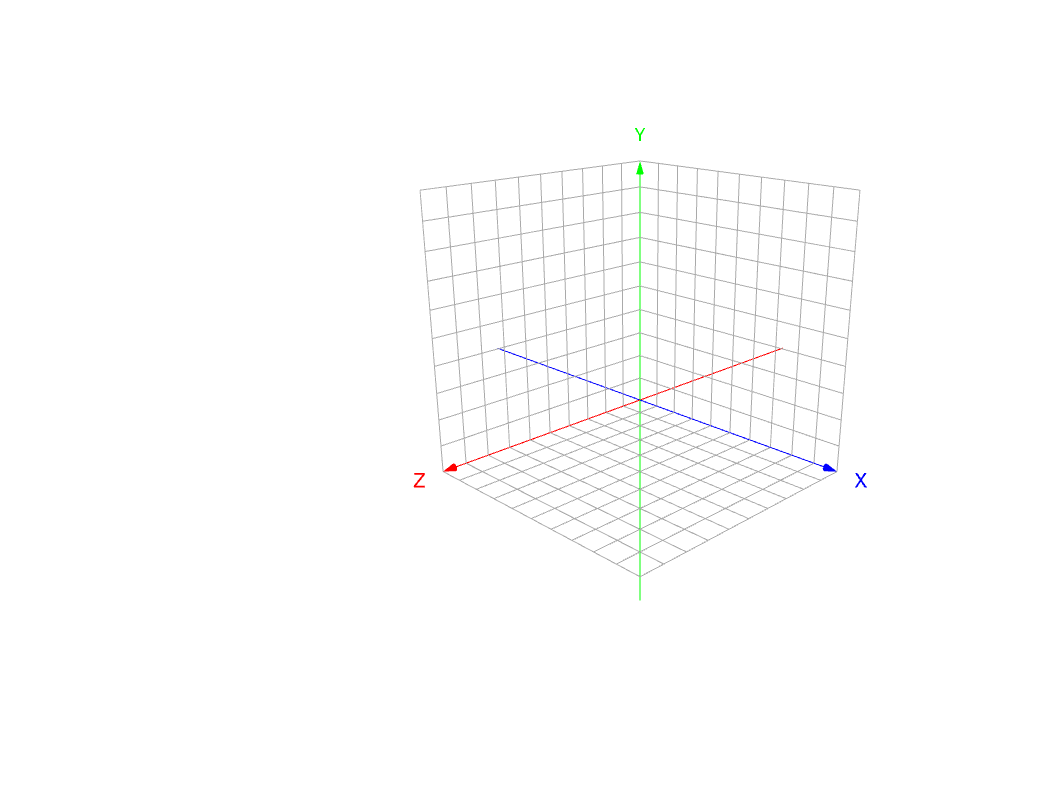
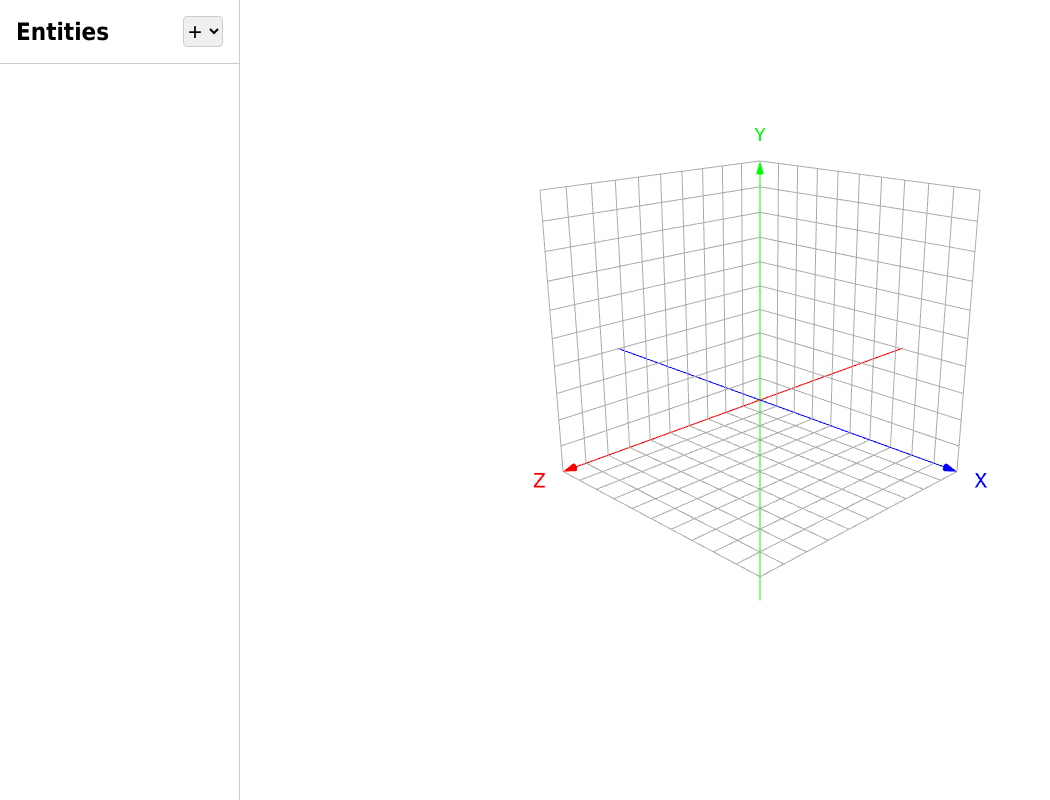
Before and after one commit to ben-sommer/vector-playground, a plain HTML site: page index.html in a window 1280 px wide. Shown: the whole page, without its empty margins (0-1050 px from the left). Drawn offline with nearby package versions, Linux system fonts and the light colour scheme; animation ran at ten frames a second.

Commit message:
feat: add dropdown

```diff
--- a/index.html
+++ b/index.html
@@ -4,11 +4,28 @@
 		<meta charset="UTF-8" />
 		<meta name="viewport" content="width=device-width, initial-scale=1.0" />
 		<title>Vector Playground</title>
+		<link rel="stylesheet" href="reset.css" />
 		<link rel="stylesheet" href="style.css" />
 		<script src="js/evaluatex.min.js"></script>
 	</head>
 	<body>
-		<canvas id="canvas"></canvas>
+		<div class="container">
+			<div class="panel">
+				<div class="inner">
+					<div class="header">
+						<h2>Entities</h2>
+						<select id="new">
+							<option hidden disabled selected value="">+</option>
+							<option value="point">Point</option>
+							<option value="line">Line</option>
+							<option value="plane">Plane</option>
+						</select>
+					</div>
+				</div>
+			</div>
+
+			<canvas id="canvas"></canvas>
+		</div>
 
 		<script type="importmap">
 			{
--- a/js/axes.js
+++ b/js/axes.js
@@ -29,10 +29,10 @@ export const axes = [
 /**
  * @param {THREE.Scene} scene
  */
-export const addAxesLabels = (scene) => {
+export const addAxesLabels = () => {
 	const loader = new FontLoader();
 
-	let labels = [];
+	window.labels = [];
 
 	loader.load("fonts/helvetiker_regular.typeface.json", function (font) {
 		for (const axis of axes) {
@@ -52,30 +52,28 @@ export const addAxesLabels = (scene) => {
 			label.position.set(...axis.direction.multiplyScalar(1.1));
 			label.scale.set(...new THREE.Vector3().setScalar(0.0005));
 
-			scene.add(label);
+			window.scene.add(label);
 
-			labels.push(label);
+			window.labels.push(label);
 		}
 	});
-
-	return labels;
 };
 
 /**
  * @param {THREE.Mesh[]} labels
  * @param {THREE.PerspectiveCamera} camera
  */
-export const rotateAxesLabels = (labels, camera) => {
-	for (const label of labels) {
-		label.quaternion.copy(camera.quaternion);
+export const rotateAxesLabels = () => {
+	for (const label of window.labels) {
+		label.quaternion.copy(window.camera.quaternion);
 	}
 };
 
 /**
  * @param {THREE.Scene} scene
  */
-export const drawGrids = (scene) => {
-	let lines = [];
+export const drawGrids = () => {
+	window.lines = [];
 
 	for (const axis of axes) {
 		for (let i = -10; i <= 10; i += 1) {
@@ -99,7 +97,7 @@ export const drawGrids = (scene) => {
 				);
 				arrow.cone.geometry.translate(0, -0.5, 0);
 
-				scene.add(arrow);
+				window.scene.add(arrow);
 			} else {
 				const vectors = [
 					[axis.direction.clone(), axis.gridOffset.clone()],
@@ -130,9 +128,9 @@ export const drawGrids = (scene) => {
 
 						const line = new THREE.Line(geometry, material);
 
-						scene.add(line);
+						window.scene.add(line);
 
-						lines.push({
+						window.lines.push({
 							mesh: line,
 							axis: axis.label,
 							axisPolarity: j == 0 ? side : i * side,
@@ -144,15 +142,13 @@ export const drawGrids = (scene) => {
 			}
 		}
 	}
-
-	return lines;
 };
 
 /**
  * @param {THREE.PerspectiveCamera} camera
  * @param {Map[]} lines
  */
-export const updateVisibleGridLines = (camera, lines) => {
+export const updateVisibleGridLines = () => {
 	let distances = [];
 
 	for (const axis of axes) {
@@ -163,7 +159,7 @@ export const updateVisibleGridLines = (camera, lines) => {
 				distance: axis.direction
 					.clone()
 					.multiplyScalar(i)
-					.distanceTo(camera.position),
+					.distanceTo(window.camera.position),
 			});
 		}
 	}
@@ -178,7 +174,7 @@ export const updateVisibleGridLines = (camera, lines) => {
 
 	window.polarity = polarity;
 
-	for (const line of lines) {
+	for (const line of window.lines) {
 		if (
 			line.axisPolarity * polarity[line.axis] > 0 &&
 			line.offsetPolarity * polarity[line.offset] > 0
--- a/js/main.js
+++ b/js/main.js
@@ -16,18 +16,22 @@ function main() {
 	const aspect = 10;
 	const near = 0.1;
 	const far = 10;
-	const camera = new THREE.PerspectiveCamera(fov, aspect, near, far);
+	window.camera = new THREE.PerspectiveCamera(fov, aspect, near, far);
 	camera.position.set(Math.E, 1.5, Math.E);
 
 	const controls = new OrbitControls(camera, canvas);
 	controls.target.set(0, 0, 0);
 	controls.update();
 
-	const scene = new THREE.Scene();
+	window.scene = new THREE.Scene();
 	scene.background = new THREE.Color(0xffffff);
 
-	const axesLabels = addAxesLabels(scene);
-	window.lines = drawGrids(scene, camera);
+	window.plotLine = plotLine;
+	window.Vector3 = THREE.Vector3;
+	window.parse = parse;
+
+	window.axesLabels = addAxesLabels();
+	drawGrids();
 
 	function resizeRendererToDisplaySize(renderer) {
 		const canvas = renderer.domElement;
@@ -38,21 +42,14 @@ function main() {
 		if (needResize) {
 			renderer.setSize(width, height, false);
 		}
-
 		return needResize;
 	}
 
-	updateVisibleGridLines(camera, lines);
+	updateVisibleGridLines();
 
 	document.onmousemove = () => {
-		updateVisibleGridLines(camera, lines);
+		updateVisibleGridLines();
 	};
-
-	window.plotLine = plotLine;
-	window.Vector3 = THREE.Vector3;
-	window.scene = scene;
-	window.parse = parse;
-	window.camera = camera;
 
 	function render() {
 		if (resizeRendererToDisplaySize(renderer)) {
@@ -61,7 +58,7 @@ function main() {
 			camera.updateProjectionMatrix();
 		}
 
-		rotateAxesLabels(axesLabels, camera);
+		rotateAxesLabels();
 
 		renderer.render(scene, camera);
 
--- /dev/null
+++ b/reset.css
@@ -0,0 +1,43 @@
+html, body, div, span, applet, object, iframe,
+h1, h2, h3, h4, h5, h6, p, blockquote, pre,
+a, abbr, acronym, address, big, cite, code,
+del, dfn, em, img, ins, kbd, q, s, samp,
+small, strike, strong, sub, sup, tt, var,
+b, u, i, center,
+dl, dt, dd, ol, ul, li,
+fieldset, form, label, legend,
+table, caption, tbody, tfoot, thead, tr, th, td,
+article, aside, canvas, details, embed,
+figure, figcaption, footer, header, hgroup,
+menu, nav, output, ruby, section, summary,
+time, mark, audio, video {
+	margin: 0;
+	padding: 0;
+	border: 0;
+	font-size: 100%;
+	font: inherit;
+	vertical-align: baseline;
+}
+/* HTML5 display-role reset for older browsers */
+article, aside, details, figcaption, figure,
+footer, header, hgroup, menu, nav, section {
+	display: block;
+}
+body {
+	line-height: 1;
+}
+ol, ul {
+	list-style: none;
+}
+blockquote, q {
+	quotes: none;
+}
+blockquote:before, blockquote:after,
+q:before, q:after {
+	content: '';
+	content: none;
+}
+table {
+	border-collapse: collapse;
+	border-spacing: 0;
+}
--- a/style.css
+++ b/style.css
@@ -2,10 +2,45 @@ html, body {
     margin: 0px;
     padding: 0px;
     height: 100%;
+    font-family: Tahoma, sans-serif;
+}
+
+.container {
+    width: 100%;
+    height: 100%;
+    display: flex;
+}
+
+.panel {
+    width: 240px;
+    border-right: 1px solid #ccc;
+}
+
+.panel .inner .header {
+    padding: 16px;
+    border-bottom: 1px solid #ccc;
+    display: flex;
+    align-items: center;
+    justify-content: space-between;
+}
+
+.panel .inner h2 {
+    font-weight: 600;
+    font-size: 24px;
 }
 
 #canvas {
-    width: 100%;
-    height: 100%;
-    display: block;
+    width: calc(100vw - 240px);
 }
+
+#new {
+    width: 40px;
+    font-size: 24px;
+    border-radius: 4px;
+    border: 1px solid #ccc;
+    cursor: pointer;
+}
+
+#new option {
+    font-size: 16px;
+}
```
Also changed, not shown: js/interface.js (added).
